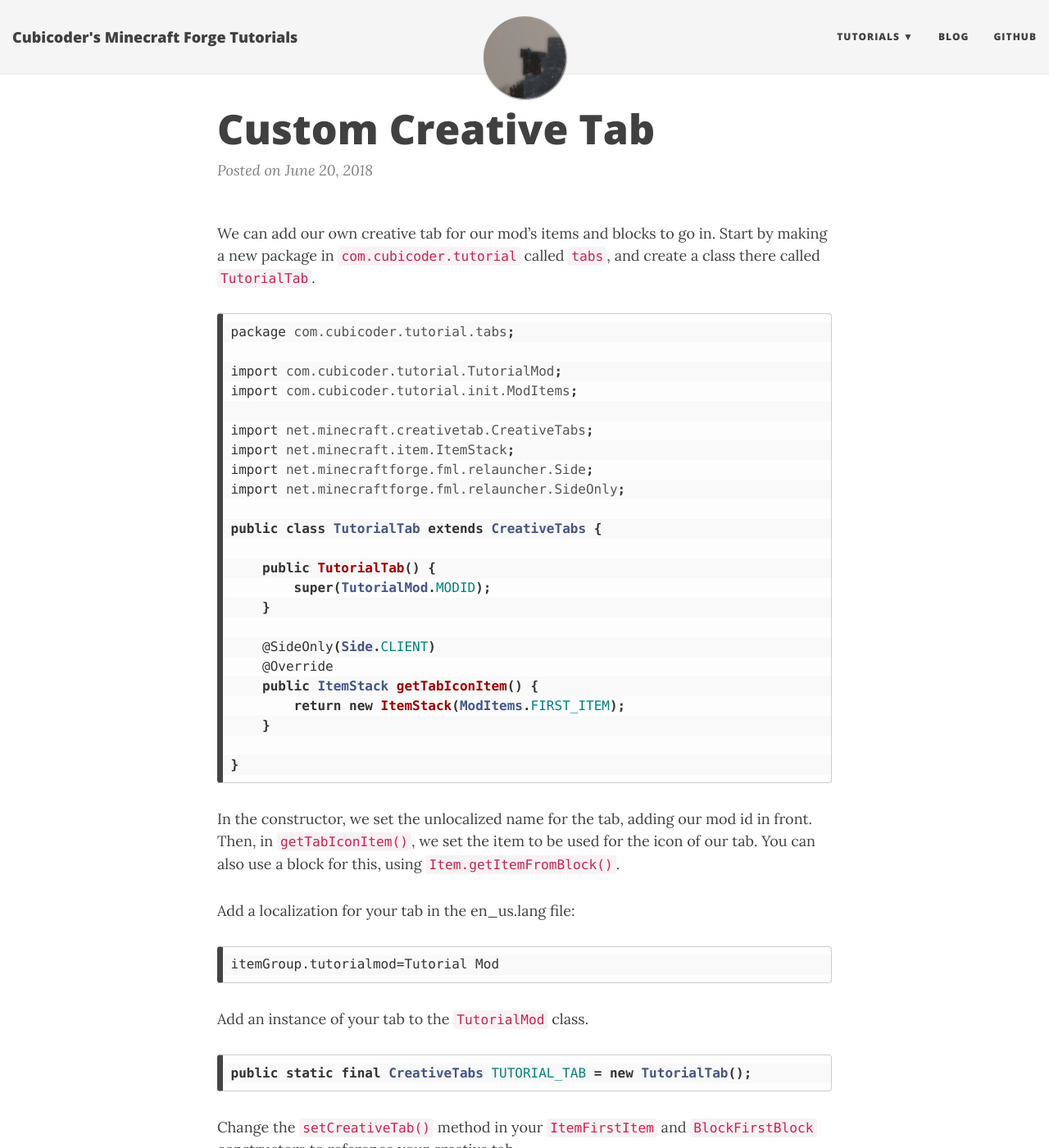
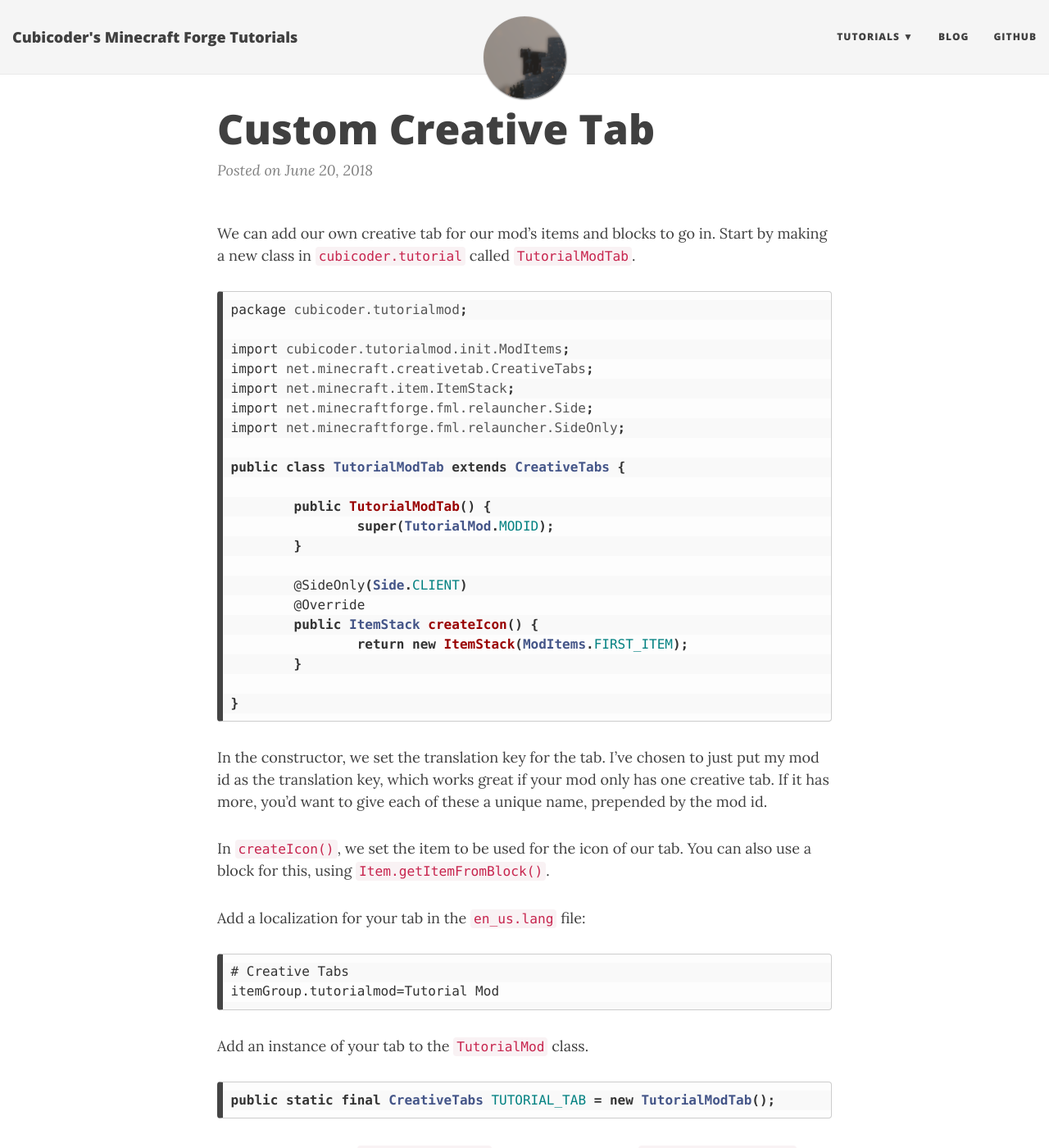
Before and after one commit to cubicoder/cubicoder.github.io, a Jekyll site: the page built from tutorials/1-12-2/2018-06-20-custom-creative-tab.md, in a window 1280 px wide and 1400 px high. Shown: the whole window at 82% size. Built offline with Jekyll 4.4.1, drawn with Linux system fonts in a browser that asks for light colours; nearby versions of some CDN libraries; comment, search, counter and statistics services are not loaded; some of the changed text lies outside the part shown.

Commit message:
reworked creative tab tutorial

````diff
--- a/tutorials/1-12-2/2018-06-20-custom-creative-tab.md
+++ b/tutorials/1-12-2/2018-06-20-custom-creative-tab.md
@@ -4,45 +4,46 @@ title: Custom Creative Tab
 date: 2018-06-20
 ---
 
-We can add our own creative tab for our mod’s items and blocks to go in. Start by making a new package in `com.cubicoder.tutorial` called `tabs`, and create a class there called `TutorialTab`.
+We can add our own creative tab for our mod’s items and blocks to go in. Start by making a new class in `cubicoder.tutorial` called `TutorialModTab`.
 ```java
-package com.cubicoder.tutorial.tabs;
+package cubicoder.tutorialmod;
 
-import com.cubicoder.tutorial.TutorialMod;
-import com.cubicoder.tutorial.init.ModItems;
-
+import cubicoder.tutorialmod.init.ModItems;
 import net.minecraft.creativetab.CreativeTabs;
 import net.minecraft.item.ItemStack;
 import net.minecraftforge.fml.relauncher.Side;
 import net.minecraftforge.fml.relauncher.SideOnly;
 
-public class TutorialTab extends CreativeTabs {
+public class TutorialModTab extends CreativeTabs {
 
-    public TutorialTab() {
-        super(TutorialMod.MODID);
-    }
+	public TutorialModTab() {
+		super(TutorialMod.MODID);
+	}
 
-    @SideOnly(Side.CLIENT)
-    @Override
-    public ItemStack getTabIconItem() {
-        return new ItemStack(ModItems.FIRST_ITEM);
-    }
+	@SideOnly(Side.CLIENT)
+	@Override
+	public ItemStack createIcon() {
+		return new ItemStack(ModItems.FIRST_ITEM);
+	}
 
 }
 ```
-In the constructor, we set the unlocalized name for the tab, adding our mod id in front. Then, in `getTabIconItem()`, we set the item to be used for the icon of our tab. You can also use a block for this, using `Item.getItemFromBlock()`.
+In the constructor, we set the translation key for the tab. I've chosen to just put my mod id as the translation key, which works great if your mod only has one creative tab. If it has more, you'd want to give each of these a unique name, prepended by the mod id.
 
-Add a localization for your tab in the en_us.lang file:
+In `createIcon()`, we set the item to be used for the icon of our tab. You can also use a block for this, using `Item.getItemFromBlock()`.
+
+Add a localization for your tab in the `en_us.lang` file:
 ```
+# Creative Tabs
 itemGroup.tutorialmod=Tutorial Mod
 ```
 Add an instance of your tab to the `TutorialMod` class.
 ```java
-public static final CreativeTabs TUTORIAL_TAB = new TutorialTab();
+public static final CreativeTabs TUTORIAL_TAB = new TutorialModTab();
 ```
-Change the `setCreativeTab()` method in your `ItemFirstItem` and `BlockFirstBlock` constructors to reference your creative tab.
+Finally, change your `setCreativeTab()` method calls in your `RegistrationHandler` to reference your creative tab. For example:
 ```java
-setCreativeTab(TutorialMod.TUTORIAL_TAB);
+RegistryUtil.setItemName(new Item(), "first_item").setCreativeTab(TutorialMod.TUTORIAL_TAB)
 ```
 That’s all you have to do to have your own creative tab!
 ![tab0](/img/7tab/tab0.png)
````
